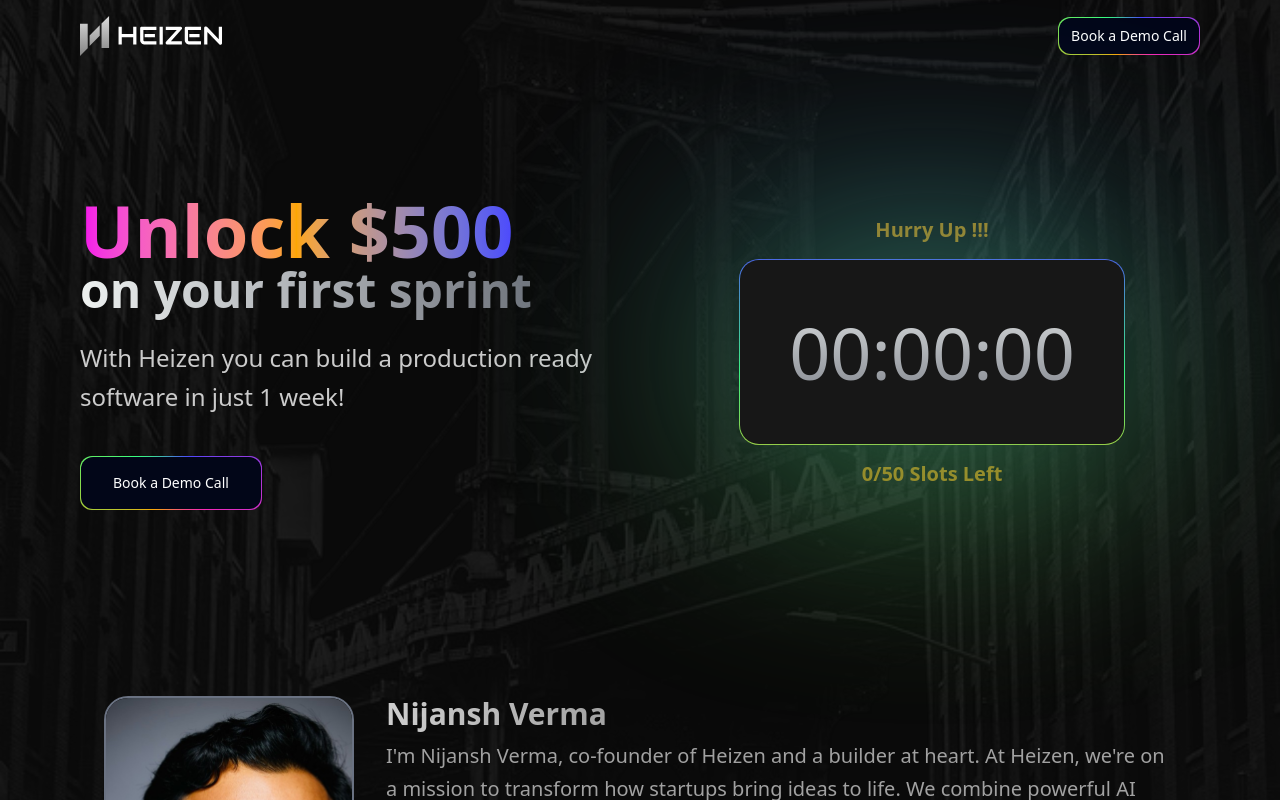
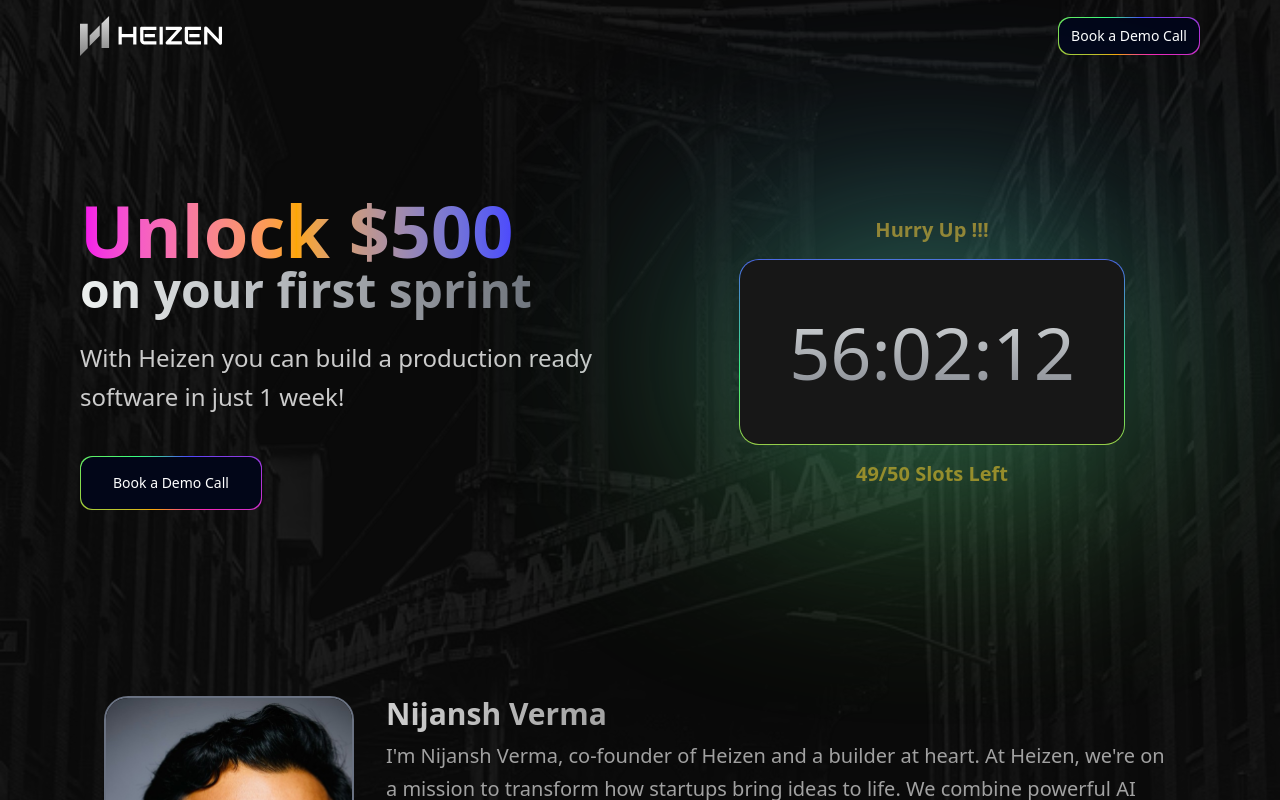
Before and after one commit to TomarJatin/tech-week-landing-page, a Next.js app: page / in a window 1280 px wide. Shown: the top 800 px of the page. Built offline with nearby package versions, Linux system fonts and the light colour scheme.

Commit message:
feat: fixes done

```diff
--- a/src/components/hero-section.tsx
+++ b/src/components/hero-section.tsx
@@ -5,19 +5,18 @@ import { NeonGradientCard } from "./magicui/neon-gradient-card";
 
 export function HeroSection() {
   const [timeLeft, setTimeLeft] = useState({ hours: 0, minutes: 0, seconds: 0 });
-  const [slotsLeft, setSlotsLeft] = useState(50);
+  const [slotsLeft, setSlotsLeft] = useState(0);
 
   useEffect(() => {
-    const calculateTimeAndSlots = () => {
-      // Target date: June 6, 2024, 5:00 PM EDT
-      const targetDate = new Date('2024-06-06T21:00:00.000Z'); // 5 PM EDT = 9 PM UTC
+    const calculateTimer = () => {
+      // Target date: June 6, 2025, 5:00 PM EDT
+      const targetDate = new Date('2025-06-06T21:00:00.000Z'); // 5 PM EDT = 9 PM UTC
       const now = new Date();
       const timeDiff = targetDate.getTime() - now.getTime();
 
       if (timeDiff <= 0) {
         // Timer expired
         setTimeLeft({ hours: 0, minutes: 0, seconds: 0 });
-        setSlotsLeft(0);
         return;
       }
 
@@ -27,22 +26,47 @@ export function HeroSection() {
       const seconds = Math.floor((timeDiff % (1000 * 60)) / 1000);
 
       setTimeLeft({ hours, minutes, seconds });
+    };
 
-      // Calculate slots left (starting from 50, reducing by 2 every hour)
-      // Total duration is 25 hours (50 slots / 2 per hour)
-      const totalHours = 25;
-      const hoursElapsed = totalHours - hours - (minutes / 60) - (seconds / 3600);
-      const slotsReduced = Math.floor(hoursElapsed * 2);
-      const remainingSlots = Math.max(0, 50 - slotsReduced);
+    const calculateSlots = () => {
+      // Slots logic: increase randomly 4-5 slots each hour
+      const startTime = new Date('2024-12-01T00:00:00.000Z'); // Start date for slots calculation
+      const now = new Date();
+      const elapsedTime = now.getTime() - startTime.getTime();
+      const elapsedHours = Math.floor(elapsedTime / (1000 * 60 * 60)); // Convert to full hours
 
-      setSlotsLeft(remainingSlots);
+      let totalSlots = 0;
+
+      // For each elapsed hour, add random slots between 4-5
+      for (let hour = 0; hour < elapsedHours; hour++) {
+        // Use hour as seed for consistent randomness
+        const seed = hour + 1;
+        const random = Math.sin(seed * 12345) * 10000;
+        const randomValue = Math.abs(random - Math.floor(random));
+
+        // Generate random number between 4-5 slots
+        const slotsToAdd = Math.floor(randomValue * 2) + 4; // Random between 4-5
+        totalSlots += slotsToAdd;
+
+        // Stop if we reach or exceed 50
+        if (totalSlots >= 50) {
+          totalSlots = 49; // Ensure current is not 50
+          break;
+        }
+      }
+
+      setSlotsLeft(totalSlots);
     };
 
     // Calculate immediately
-    calculateTimeAndSlots();
+    calculateTimer();
+    calculateSlots();
 
     // Update every second
-    const timer = setInterval(calculateTimeAndSlots, 1000);
+    const timer = setInterval(() => {
+      calculateTimer();
+      calculateSlots();
+    }, 1000);
 
     return () => clearInterval(timer);
   }, []);
```
